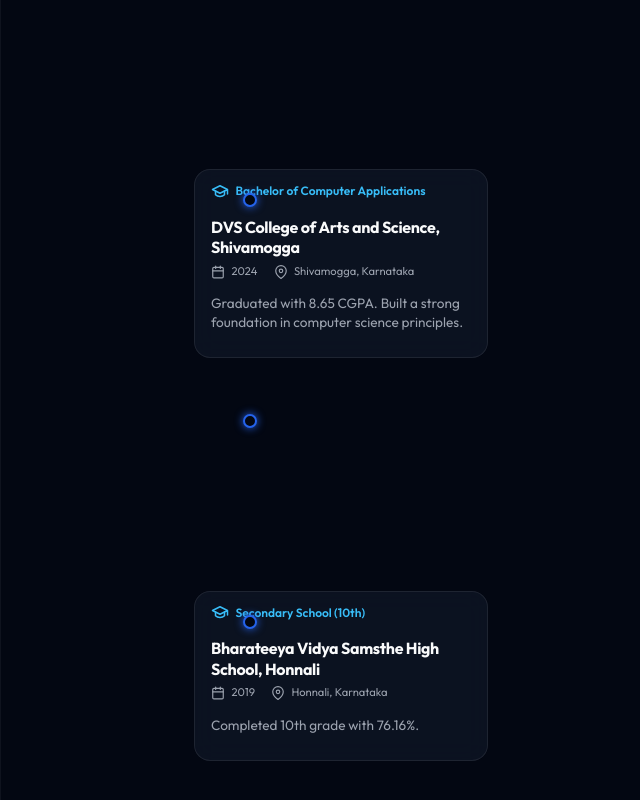
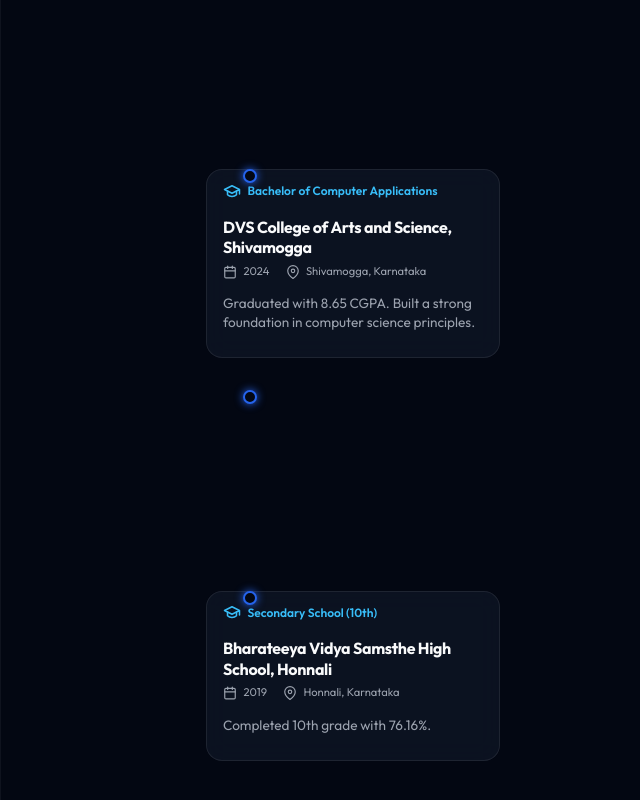
Before and after one commit to Abdul-Affan/portfolio, a React (Vite) app: page / in a window 1280 px wide. Shown: the part 2990-3790 px from the top of the page, without its empty margins (640-1280 px from the left). Built offline with nearby package versions, Linux system fonts and the light colour scheme.

Commit message:
Matched Education timeline corner dot and 'merged' look exactly to reference photo

```diff
--- a/src/index.css
+++ b/src/index.css
@@ -549,7 +549,7 @@
 .timeline-dot {
   position: absolute;
   left: 50%;
-  top: 1.5rem;
+  top: 0;
   width: 10px;
   height: 10px;
   border-radius: 50%;
@@ -566,13 +566,13 @@
   padding: 0.7rem 1rem;
   text-align: left;
   position: relative;
-  margin-left: 12px;
+  margin-left: 0;
 }
 
 .timeline-item:nth-child(even) .timeline-card {
   text-align: left;
   margin-left: auto;
-  margin-right: 12px;
+  margin-right: 0;
 }
 
 .timeline-card-header {
```
